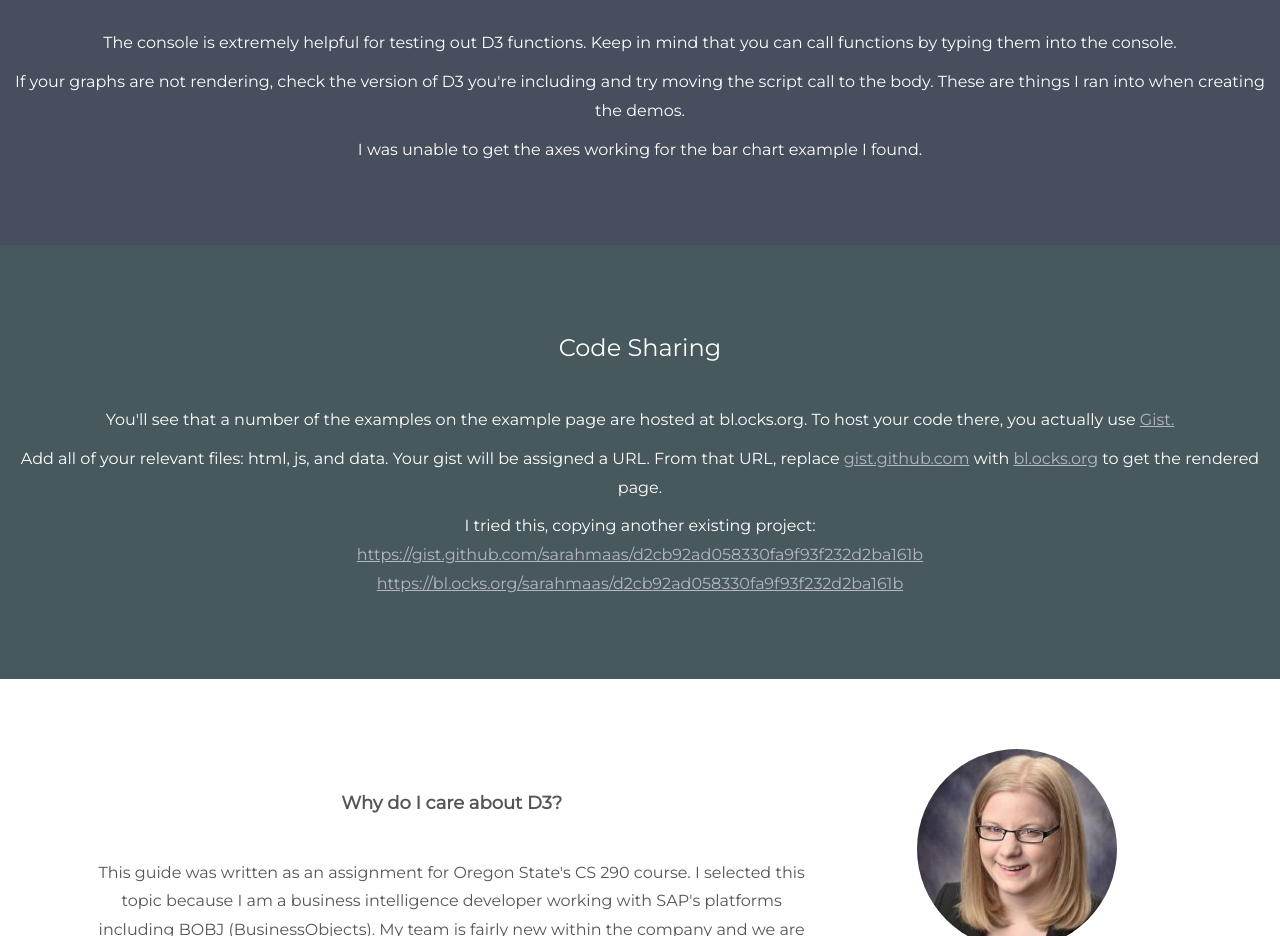
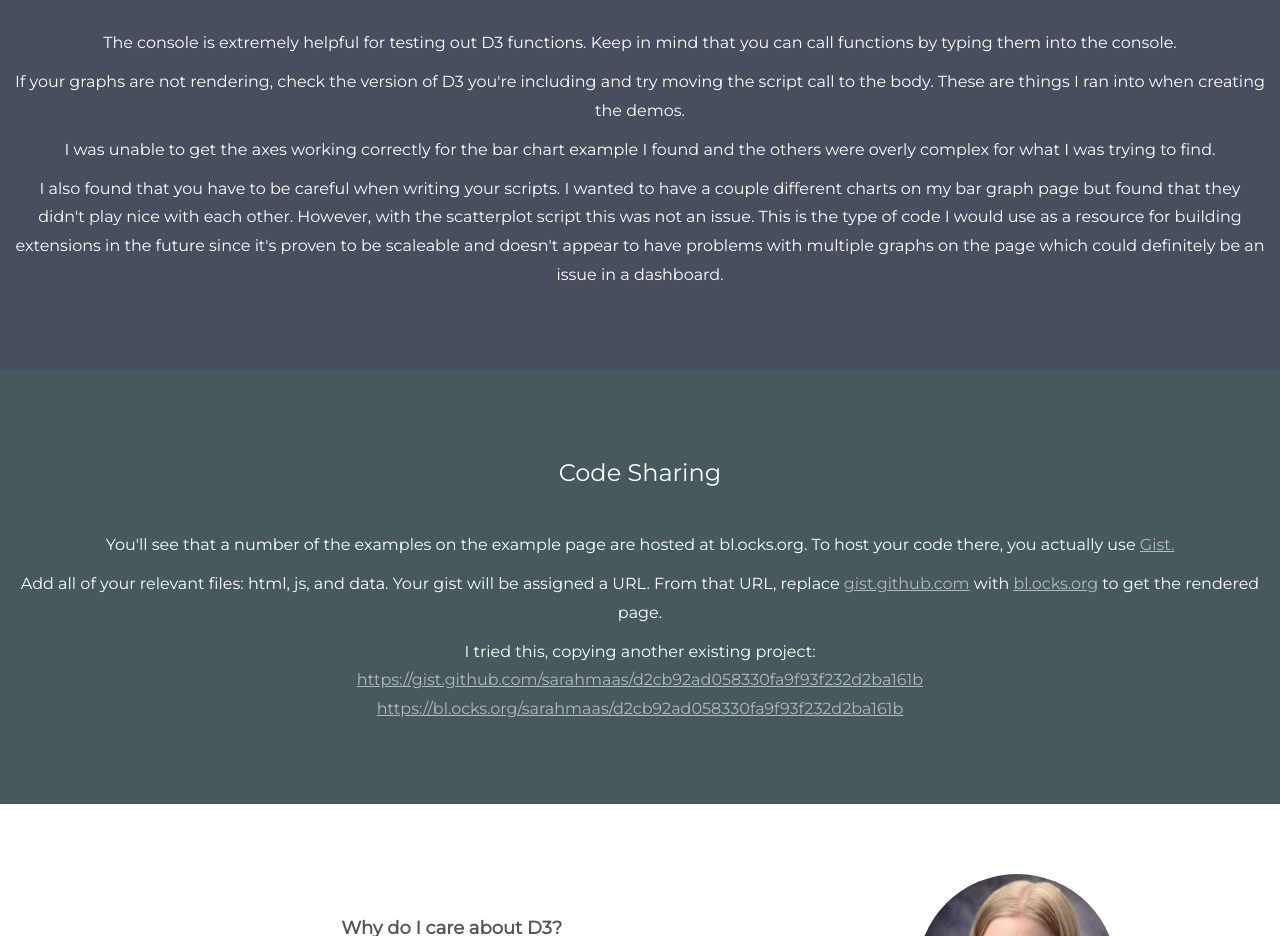
Before and after one commit to sarahmaas/sarahmaas.github.io, a plain HTML site: page how_to/tools.html in a window 1280 px wide. Shown: the part 7540-8476 px from the top of the page. Drawn offline with nearby package versions, Linux system fonts and the light colour scheme.

Commit message:
fix accidental overwrite

```diff
--- a/how_to/tools.html
+++ b/how_to/tools.html
@@ -375,7 +375,13 @@ Full Element List: <a class="links" href="https://developer.mozilla.org/en-US/do
    call functions by typing them into the console. </p>
    <p>If your graphs are not rendering, check the version of D3 you're including and try moving
    the script call to the body. These are things I ran into when creating the demos.</p>
-   <p>I was unable to get the axes working for the bar chart example I found.</p>
+  <p>I was unable to get the axes working correctly for the bar chart example I found and the others
+  were overly complex for what I was trying to find.</p>
+  <p>I also found that you have to be careful when writing your scripts. I wanted to have a couple
+  different charts on my bar graph page but found that they didn't play nice with each other. However,
+  with the scatterplot script this was not an issue. This is the type of code I would use as a resource
+  for building extensions in the future since it's proven to be scaleable and doesn't appear to have
+  problems with multiple graphs on the page which could definitely be an issue in a dashboard.</p>
 
 </div>
 
```
